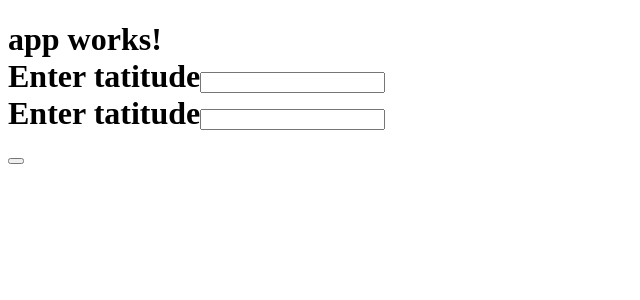
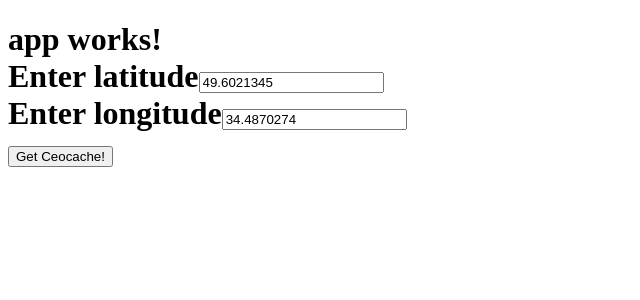
Before and after one commit to LenaKuchko/geocache, an Angular app: page / in a window 1280 px wide. Shown: the top 300 px of the page, without its empty margins (0-640 px from the left). Built offline with nearby package versions, Linux system fonts and the light colour scheme; no server answers.

Commit message:
add service for fb

```diff
--- a/src/app/geo-api.service.ts
+++ b/src/app/geo-api.service.ts
@@ -16,10 +16,16 @@ export class GeoApiService {
     ).subscribe(response => {
       let geocache: Geocache;
       console.log(response.json());
-      // for(let result of response.json().hits) {
-      //   geocache = new Geocache(result.recipe.label, caloriesPer, result.recipe.totalNutrients.CHOCDF.quantity, result.recipe.totalNutrients.FAT.quantity, result.recipe.totalNutrients.PROCNT.quantity, result.recipe.url, result.recipe.image)
-      //   console.log(foundRecipe);
-      // }
+      let info = response.json();
+      console.log(info.results[0]);
+      //49.6021345
+      //34.4870274
+      // console.log(info.results[0].geometry.location.lat);
+      // console.log(info.results[0].geometry.location.lng);
+      // console.log(info.results[0].formatted_address);
+
+      let newGeocache = new Geocache (info.results[0].geometry.location.lat, info.results[0].geometry.location.lng, info.results[0].formatted_address)
+      console.log(newGeocache);
     });
   }
 }
--- a/src/app/geocache-form/geocache-form.component.html
+++ b/src/app/geocache-form/geocache-form.component.html
@@ -1,10 +1,10 @@
 
   <div class="form-group">
-    <label>Enter tatitude</label>
-    <input type="text" #latitude>
+    <label>Enter latitude</label>
+    <input type="text" value="49.6021345" #latitude>
   </div>
   <div class="form-group">
-    <label>Enter tatitude</label>
-    <input type="text" #longitude>
+    <label>Enter longitude</label>
+    <input type="text" value="34.4870274" #longitude>
   </div>
-  <button (click)="getGeocache(latitude.value, longitude.value)"></button>
+  <button (click)="getGeocache(latitude.value, longitude.value)">Get Ceocache!</button>
--- a/src/app/geocache.ts
+++ b/src/app/geocache.ts
@@ -1,8 +1,7 @@
 export class Geocache {
   constructor(
-    title: string,
-    latitude: string,
-    longitude: string,
-    address: string
+    public latitude: number,
+    public longitude: number,
+    public address: string
   ){}
 }
```
Also changed, not shown: src/app/fb.service.ts (added, +8 -0 lines), 1 other file (tests, documents, lock files or other folders).
